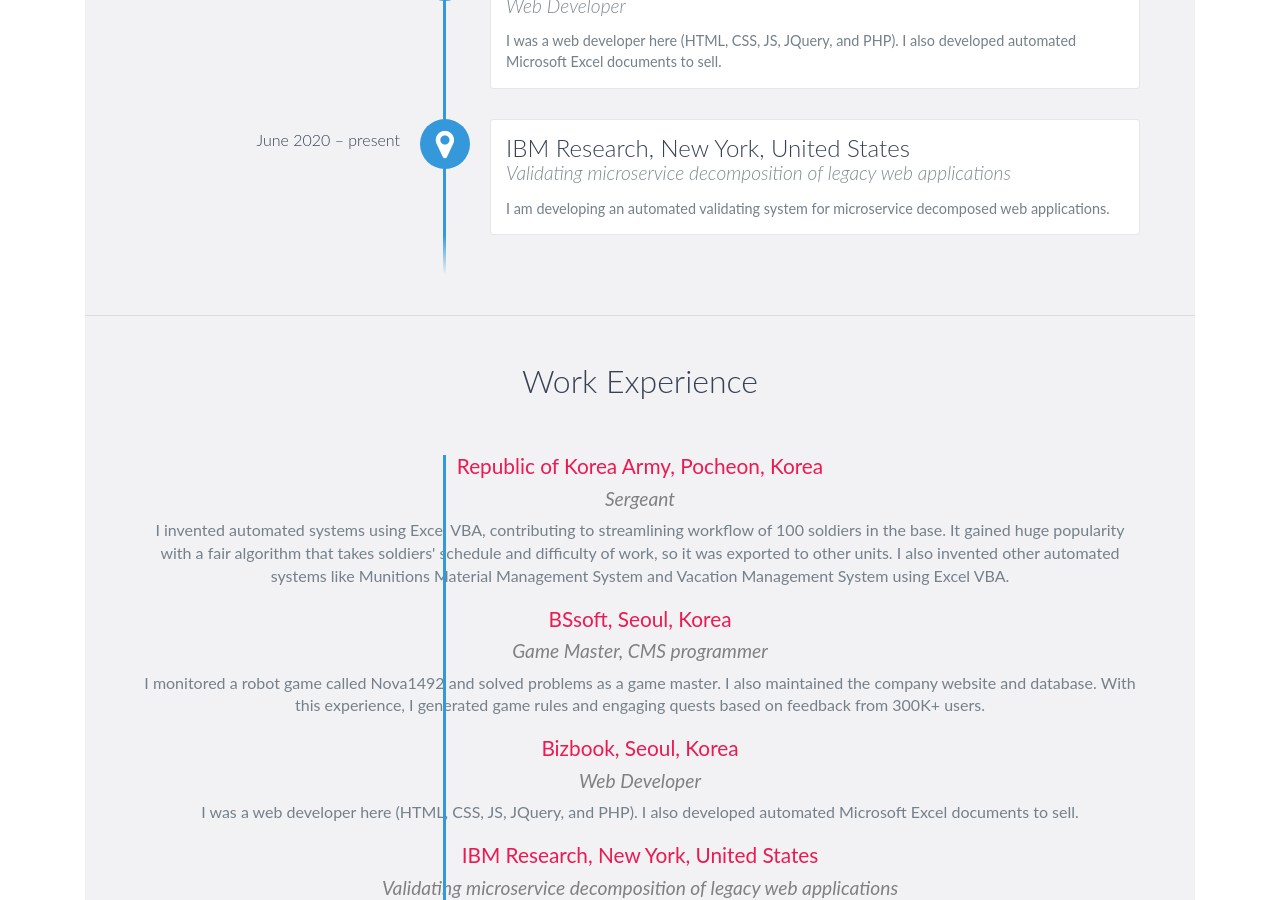
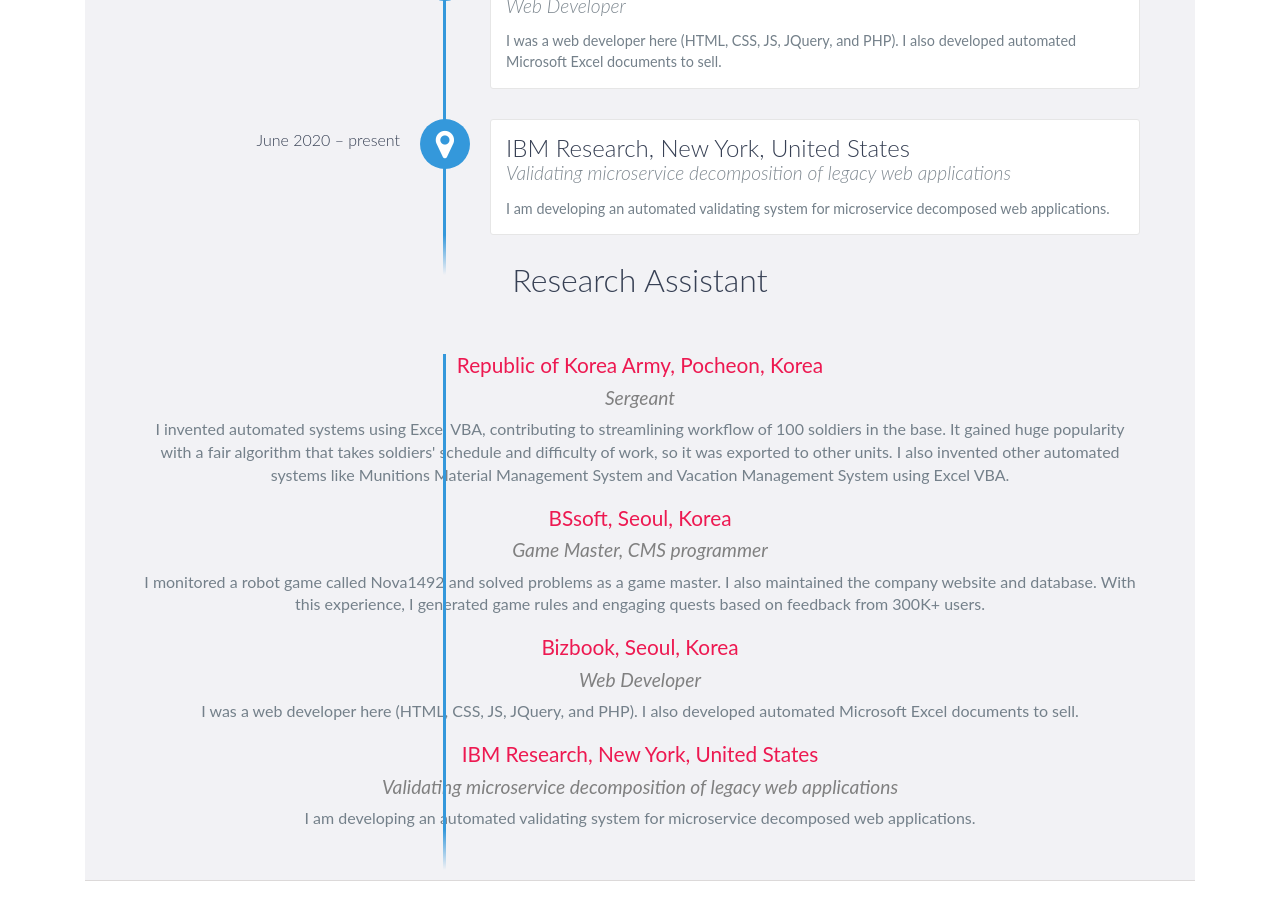
Before and after one commit to codingsoo/codingsoo.github.io1, a Jekyll site: the page built from index.html, in a window 1280 px wide and 900 px high, scrolled down 1408 px. Built offline with Jekyll 4.4.1, drawn with Linux system fonts in a browser that asks for light colours; nearby versions of some CDN libraries; comment, search, counter and statistics services are not loaded.

Commit message:
experience UI test2

```diff
--- a/index.html
+++ b/index.html
@@ -99,10 +99,7 @@
                             </p>
                         </div>
                     </div>
-                </div>
-
-                <div id="experience" class="background-alt">
-                    <h2 class="heading">Work Experience</h2>
+                    <h2 class="heading">Research Assistant</h2>
                     <div id="experience-timeline">
                         <div data-date="August 2014 – May 2016">
                             <h3>Republic of Korea Army, Pocheon, Korea</h3>
```
